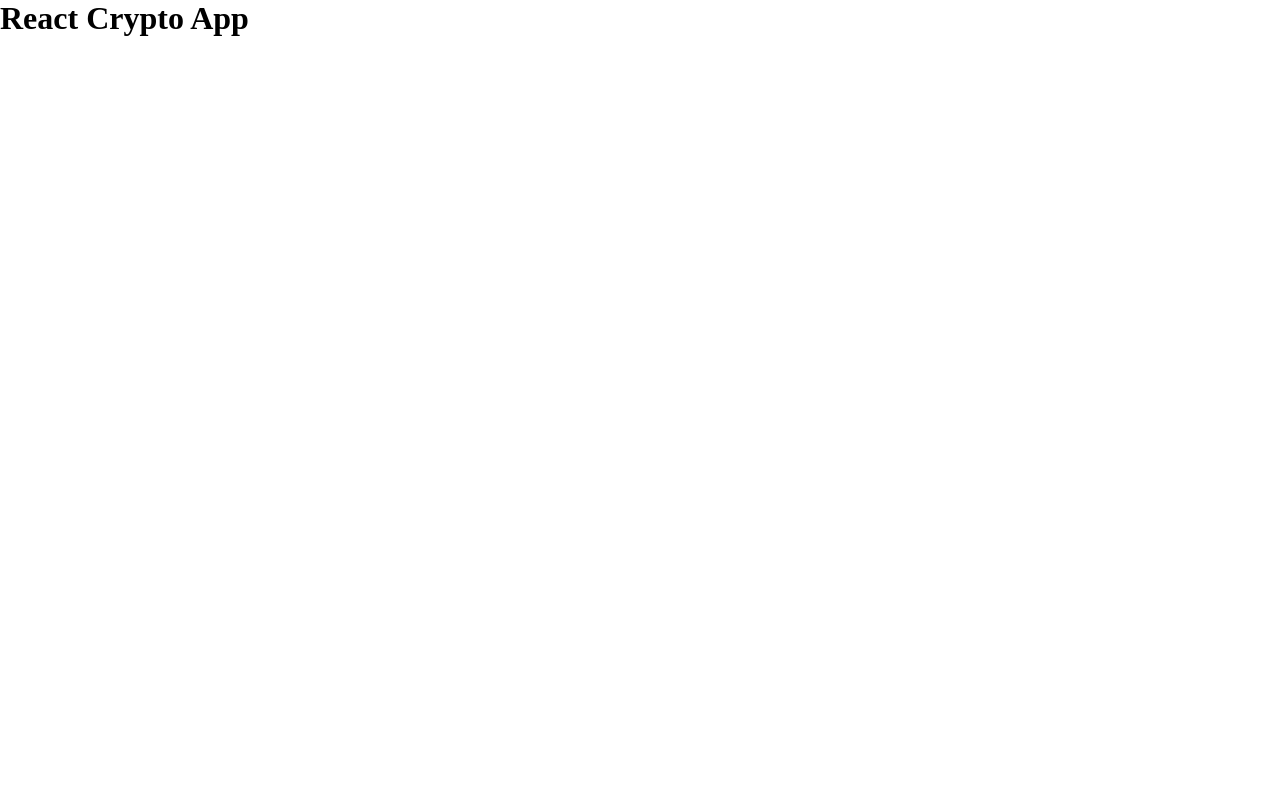
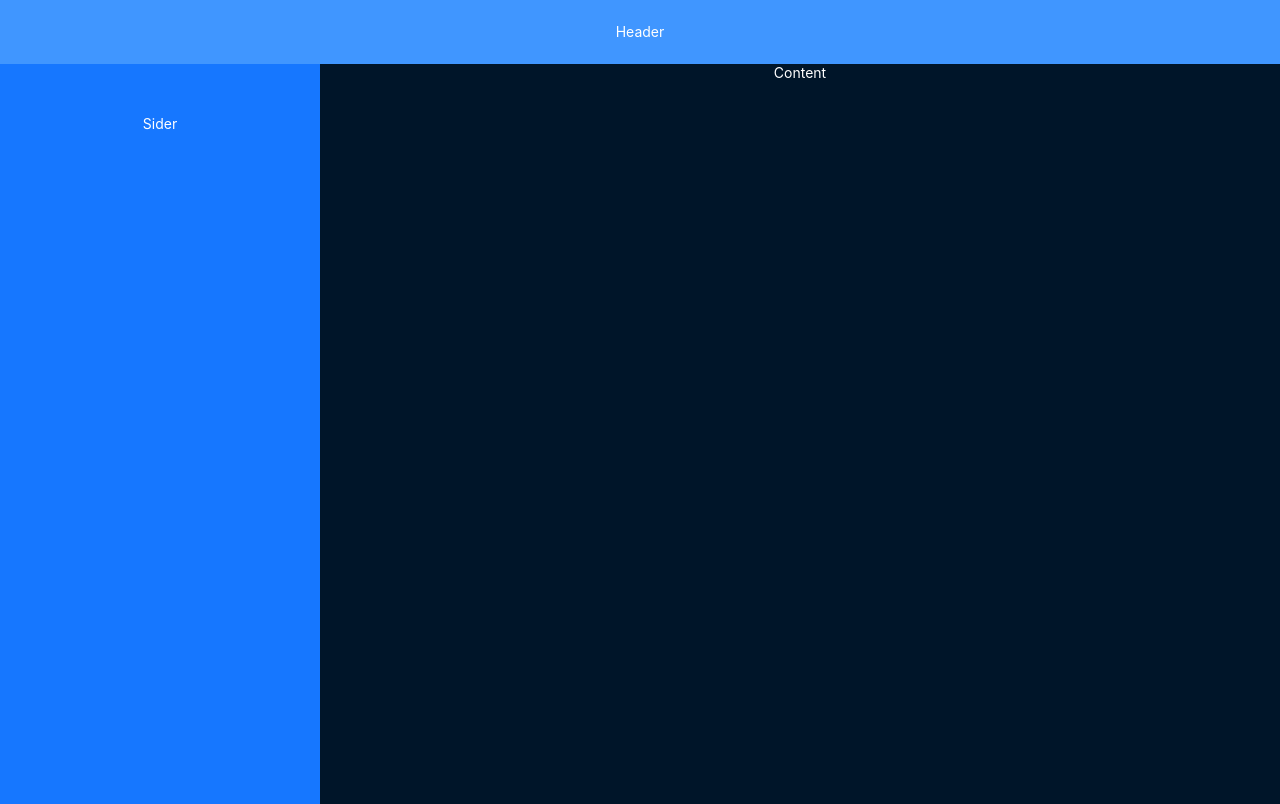
Before and after one commit to GSergiy13/react-crypto-initial, a React (Vite) app: page / in a window 1280 px wide. Built offline with nearby package versions, Linux system fonts and the light colour scheme.

Commit message:
add Layout Crypto ANTD

```diff
--- a/package.json
+++ b/package.json
@@ -10,6 +10,7 @@
     "preview": "vite preview"
   },
   "dependencies": {
+    "antd": "^5.15.0",
     "react": "^18.2.0",
     "react-dom": "^18.2.0"
   },
--- a/src/App.jsx
+++ b/src/App.jsx
@@ -1,3 +1,17 @@
+import { Layout } from 'antd';
+
+import AppHeader from './components/layout/AppHeader';
+import AppSider from './components/layout/AppSider';
+import AppContent from './components/layout/AppContent';
+
 export default function App() {
-  return <h1>React Crypto App</h1>
+  return (
+    <Layout>
+      <AppHeader />
+    <Layout>
+      <AppSider />
+      <AppContent />
+    </Layout>
+  </Layout>
+  )
 }
--- /dev/null
+++ b/src/components/layout/AppContent.jsx
@@ -0,0 +1,15 @@
+import { Layout } from "antd";
+
+const contentStyle = {
+  textAlign: 'center',
+  minHeight: 'calc(100vh - 60px)',
+  color: '#fff',
+  backgroundColor: '#001529',
+};
+
+
+export default function AppContent () {
+  return (
+    <Layout.Content style={contentStyle}>Content</Layout.Content>
+  )
+}
--- /dev/null
+++ b/src/components/layout/AppHeader.jsx
@@ -0,0 +1,14 @@
+import { Layout } from 'antd';
+
+const headerStyle = {
+  textAlign: 'center',
+  color: '#fff',
+  height: 64,
+  paddingInline: 48,
+  lineHeight: '64px',
+  backgroundColor: '#4096ff',
+};
+
+export default function AppHeader() {
+  return(<Layout.Header style={headerStyle}>Header</Layout.Header>)
+}
--- /dev/null
+++ b/src/components/layout/AppSider.jsx
@@ -0,0 +1,17 @@
+import { Layout } from "antd";
+
+const siderStyle = {
+  textAlign: 'center',
+  lineHeight: '120px',
+  color: '#fff',
+  backgroundColor: '#1677ff',
+};
+
+
+export default function AppSider () {
+  return(
+    <Layout.Sider width="25%" style={siderStyle}>
+      Sider
+    </Layout.Sider>
+  )
+}
```
Also changed, not shown: src/api.js (added, +18 -0 lines), 1 other file (tests, documents, lock files or other folders).
